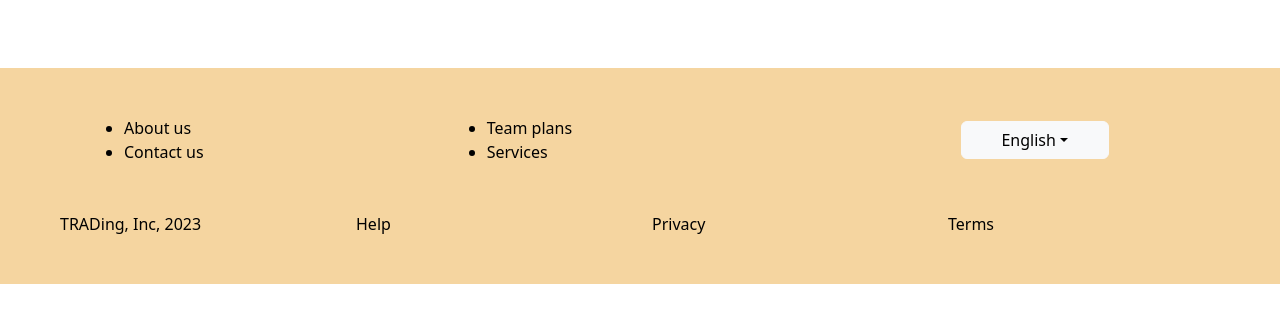
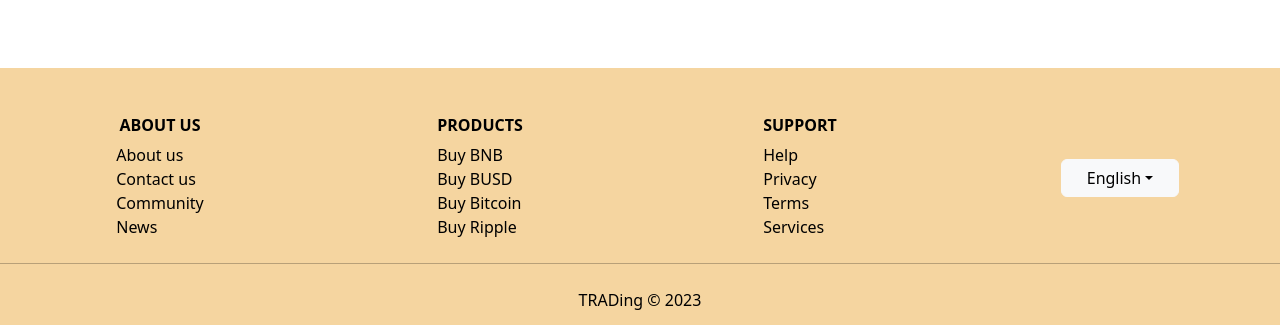
Before and after one commit to vhyen/Trading-Platform, a React (Vite) app in the folder frontend/: page / in a window 1280 px wide. Shown: the part 1981-2306 px from the top of the page. Before the commit the page ends 2265 px from the top, so only its background shows below. Built offline with nearby package versions, Linux system fonts and the light colour scheme; grey boxes are pictures that could not be loaded.

Commit message:
update footer

```diff
--- a/frontend/src/containers/bars/Footer.tsx
+++ b/frontend/src/containers/bars/Footer.tsx
@@ -14,6 +14,18 @@ let linkStyle = {
 
 export default function Footer() {
   return (
+    <>
+      <style>
+        {`
+          Nav.Link:visited {
+            text-decoration: none;
+          }
+          .active {
+            border-bottom: 0px
+          }
+        `}
+      </style>
+
       <Container
         fluid
         style={{
@@ -21,48 +33,91 @@ export default function Footer() {
           color: "black"
         }}
       >
-      <Row className="p-5 text-center justify-content-center align-items-center">
-        <Col className="d-inline-flex">
-          <ul style={{
-              marginBottom: 0,
-            }}>
-
-          </ul>
-          <ul
-            style={{
-              marginBottom: 0,
-            }}
-          >
+        <Row className="pt-5 pb-4 text-center justify-content-center align-items-center">
+          <Col className="d-inline-flex mb-4 mb-md-0 justify-content-center">
+            <div>
+              <h6 className='text-uppercase fw-bold'>About Us</h6>
+              <ul className="list-unstyled" style={{ marginBottom: 0 }}>
                 <li>
-              <Nav.Link to="/aboutus" end as={NavLink} style={linkStyle}>
+                  <Nav.Link className="active" to="/aboutus" end as={NavLink} style={linkStyle}>
                     About us
                   </Nav.Link>
                 </li>
                 <li>
-              <Nav.Link to="/contactus" end as={NavLink} style={linkStyle}>
+                  <Nav.Link className="active" to="/contactus" end as={NavLink} style={linkStyle}>
                     Contact us
                   </Nav.Link>
                 </li>
-          </ul>
-        </Col>
-        <Col>
-          <ul
-            style={{
-              marginBottom: 0,
-            }}
-          >
                 <li>
-              <Nav.Link to="/teamplans" end as={NavLink} style={linkStyle}>
-                Team plans
+                  <Nav.Link className="active" to="/community" end as={NavLink} style={linkStyle}>
+                    Community
                   </Nav.Link>
                 </li>
                 <li>
-              <Nav.Link to="/teachonmeshare" end as={NavLink} style={linkStyle}>
+                  <Nav.Link className="active" to="/news" end as={NavLink} style={linkStyle}>
+                    News
+                  </Nav.Link>
+                </li>
+              </ul>
+            </div>
+          </Col>
+
+          <Col className="d-inline-flex mb-4 mb-md-0 justify-content-center">
+            <div>
+              <h6 className='text-uppercase fw-bold'>Products</h6>
+              <ul className="list-unstyled" style={{ marginBottom: 0 }}>
+                <li>
+                  <Nav.Link className="active" to="/buyBNB" end as={NavLink} style={linkStyle}>
+                    Buy BNB
+                  </Nav.Link>
+                </li>
+                <li>
+                  <Nav.Link className="active" to="/buyBUSD" end as={NavLink} style={linkStyle}>
+                    Buy BUSD
+                  </Nav.Link>
+                </li>
+                <li>
+                  <Nav.Link className="active" to="/buyBitcoin" end as={NavLink} style={linkStyle}>
+                    Buy Bitcoin
+                  </Nav.Link>
+                </li>
+                <li>
+                  <Nav.Link className="active" to="/buyRipple" end as={NavLink} style={linkStyle}>
+                    Buy Ripple
+                  </Nav.Link>
+                </li>
+              </ul>
+            </div>
+          </Col>
+
+          <Col className="d-inline-flex mb-4 mb-md-0 justify-content-center">
+            <div>
+              <h6 className='text-uppercase fw-bold'>Support</h6>
+              <ul className="list-unstyled" style={{ marginBottom: 0 }}>
+                <li>
+                  <Nav.Link className="active" to="/help" end as={NavLink} style={linkStyle}>
+                    Help
+                  </Nav.Link>
+                </li>
+                <li>
+                  <Nav.Link className="active" to="/privacy" end as={NavLink} style={linkStyle}>
+                    Privacy
+                  </Nav.Link>
+                </li>
+                <li>
+                  <Nav.Link className="active" to="/terms" end as={NavLink} style={linkStyle}>
+                    Terms
+                  </Nav.Link>
+                </li>
+                <li>
+                  <Nav.Link className="active" to="/services" end as={NavLink} style={linkStyle}>
                     Services
                   </Nav.Link>
                 </li>
               </ul>
+            </div>
           </Col>
+
           <Col>
             <DropdownButton
               as={ButtonGroup}
@@ -77,30 +132,16 @@ export default function Footer() {
             </DropdownButton>
           </Col>
         </Row>
-      <Row id="rectangle"></Row>
-      <Row className="pb-5 px-5">
-        <Col>TRADing, Inc, 2023</Col>
-        <Col>
-          <Nav.Link to="/help" end as={NavLink} style={{ marginRight: "3%" }}>
-            Help
-          </Nav.Link>
-        </Col>
-        <Col>
-          <Nav.Link
-            to="/privacy"
-            end
-            as={NavLink}
-            style={{ marginRight: "3%" }}
-          >
-            Privacy
-          </Nav.Link>
-        </Col>
-        <Col>
-          <Nav.Link to="/terms" end as={NavLink} style={{ marginRight: "3%" }}>
-            Terms
-          </Nav.Link>
-        </Col>
+
+        <Row>
+          <hr></hr>
+        </Row>
+
+        <Row className="pt-2 pb-3 px-5 justify-content-center align-items-center">
+          TRADing © 2023
         </Row>
       </Container>
+    </>
+
   );
 }
```
Lines whose indentation alone changed are shown as unchanged.
